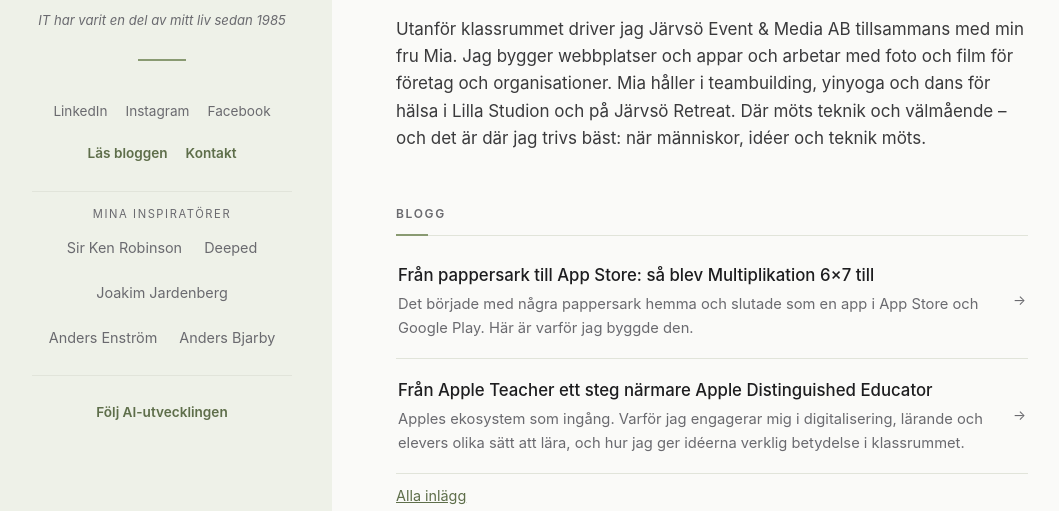
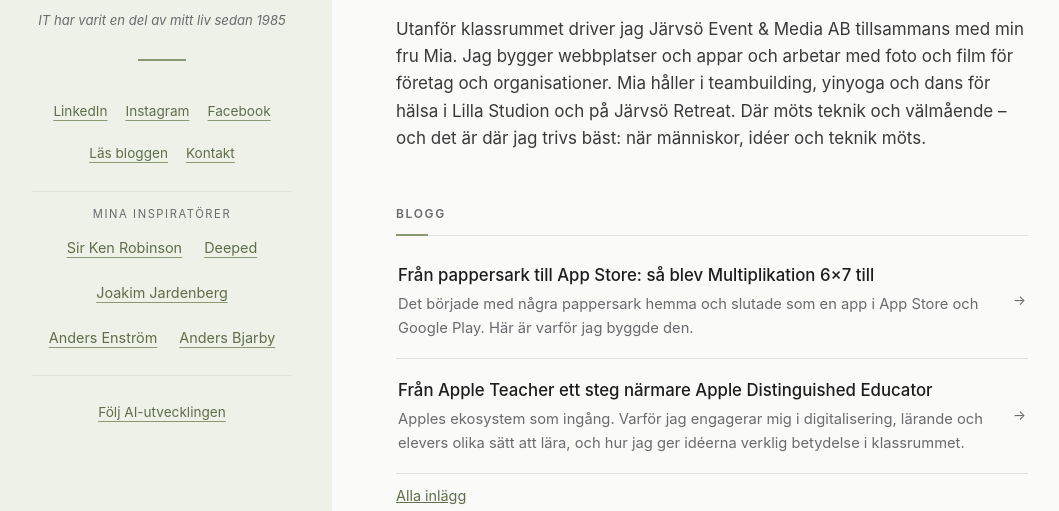
Before and after one commit to jberndes/jberndes.github.io, a Jekyll site: the page built from index.html, in a window 1280 px wide. Shown: the part 309-820 px from the top of the page, without its empty margins (8-1067 px from the left). Built offline with Jekyll 4.4.1, drawn with Linux system fonts in a browser that asks for light colours.

Commit message:
Sidomeny: lika länkstil, understrukna
Co-Authored-By: Claude Sonnet 5.5 <noreply@anthropic.com>
Claude-Session: https://claude.ai/code/session_01EHEf1UELdVEwTeZb2owzdv

```diff
--- a/index.html
+++ b/index.html
@@ -185,10 +185,8 @@
 
     /* Sociala medier som diskret textlista */
     .sociala { list-style: none; display: flex; flex-wrap: wrap; justify-content: center; gap: 6px 18px; font-size: 0.9rem; }
-    .sociala a { display: inline-block; padding: 8px 2px; color: var(--muted); text-decoration: none; transition: color .15s; }
-    .sociala a:hover, .sociala a:focus-visible { color: var(--text); }
-    .sociala a.intern { color: var(--accent); font-weight: 600; }
-    .sociala a.intern:hover, .sociala a.intern:focus-visible { color: var(--text); }
+    .sociala a { display: inline-block; padding: 8px 2px; color: var(--accent); font-weight: 400; text-decoration: underline; text-decoration-color: var(--gron); text-underline-offset: 4px; transition: color .15s; }
+    .sociala a:hover, .sociala a:focus-visible { color: var(--text); text-decoration-color: currentColor; }
 
     /* Apple Teacher-signaturen: i sidopanelen, på ljus bakgrund = svart version.
        Padding ger frizon runt signaturen. Saknas filen döljs den. */
```
